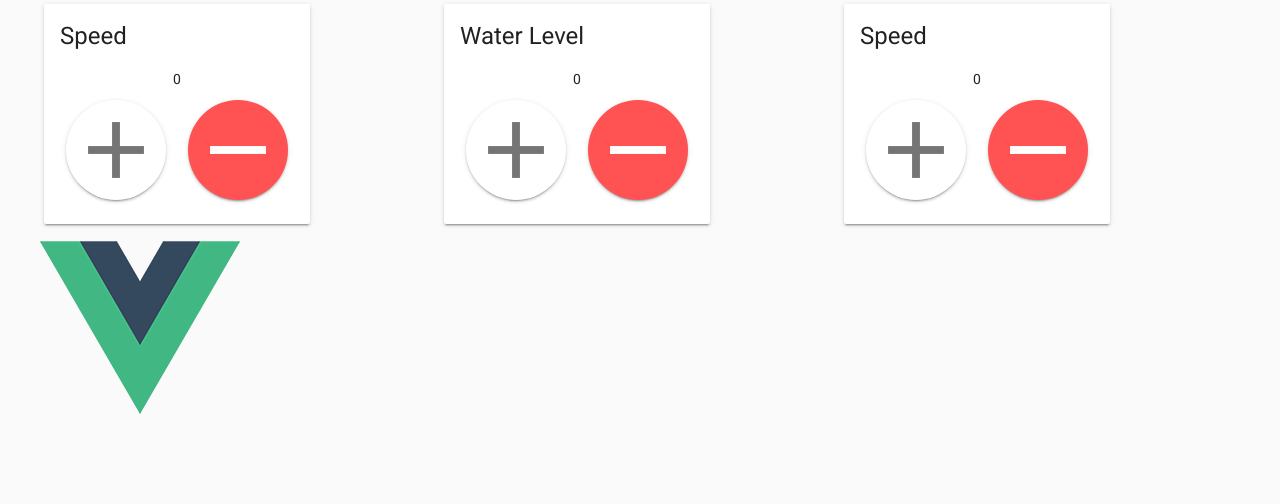
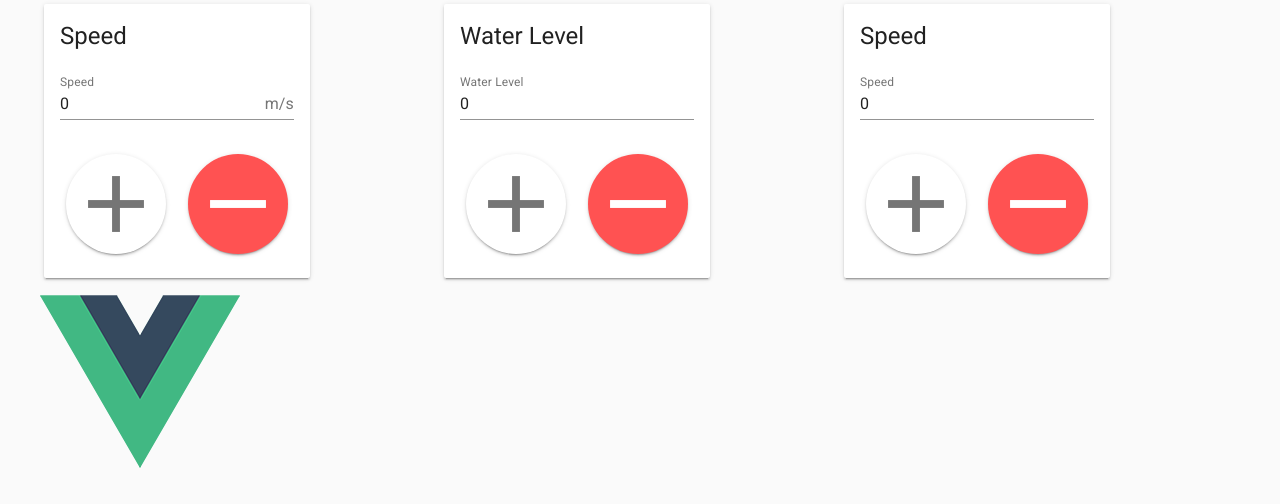
Before and after one commit to indimansfield/walking-dogs, a Vue app in the folder client/: page / in a window 1280 px wide. Shown: the top 504 px of the page. Built offline with nearby package versions, Linux system fonts and the light colour scheme; what vue-native-websocket would draw is missing.

Commit message:
added value as input form

```diff
--- a/client/src/App.vue
+++ b/client/src/App.vue
@@ -5,8 +5,10 @@
         <setter-card
           title="Speed"
           :value="speed"
+          units="m/s"
           v-on:increment="incrementSpeed"
-          v-on:decrement="decrementSpeed"/>
+          v-on:decrement="decrementSpeed"
+          v-on:change="setSpeed"/>
       </div>
       <div class="md-layout-item">
         <setter-card
@@ -47,8 +49,12 @@ export default Vue.extend({
   methods: {
     ...mapActions([
       'incrementSpeed',
-      'decrementSpeed'
-    ])
+      'decrementSpeed',
+    ]),
+    setSpeed(value: number) {
+      console.log('speed', value)
+      this.$store.dispatch('setSpeed', { speed: value })
+    }
   }
 });
 </script>
--- a/client/src/components/SetterCard.vue
+++ b/client/src/components/SetterCard.vue
@@ -4,9 +4,11 @@
       {{ title }}
     </md-card-header>
     <md-card-content class="wrapper">
-      <div class="value">
-        {{ value }}
-      </div>
+      <md-field class="value">
+        <label>{{ title }}</label>
+        <md-input v-model="textValue"></md-input>
+        <span class="md-suffix"> {{ units }} </span>
+      </md-field>
       <div class="button_increment">
         <md-button class="md-raised md-icon-button md-raised" v-on:click="increment">
           <md-icon class="md-size-4x">add</md-icon>
@@ -31,14 +33,27 @@ export default Vue.extend({
     units: String,
     value: String
   },
+  computed: {
+    textValue: {
+      get(): string {
+        return this.value
+      },
+      set(newValue: number) {
+        console.log('new', newValue)
+        this.change(newValue)
+      }
+    }
+  },
   methods: {
     increment() {
       this.$emit('increment')
     },
     decrement() {
       this.$emit('decrement')
+    },
+    change(value: number) {
+      this.$emit('change', value)
     }
-
   }
 });
 </script>
--- a/client/src/store/index.ts
+++ b/client/src/store/index.ts
@@ -5,7 +5,7 @@ Vue.use(Vuex);
 
 interface Message {
   type: string;
-  value: any;
+  value?: any;
 }
 
 export default new Vuex.Store({
@@ -54,11 +54,21 @@ export default new Vuex.Store({
       sendAction({
         type: 'DECREMENT_SPEED',
       });
+    },
+    setSpeed: ({ commit }, { speed }) => {
+      console.log('store', speed);
+      if (speed === null || speed === undefined) {
+        return;
+      }
+      sendAction({
+        type: 'SET_SPEED',
+        value: speed
+      });
     }
   }
 });
 
-function sendAction(message: { type: string, value?: string}) {
+function sendAction(message: Message) {
   Vue.prototype.$socket.send(JSON.stringify(message));
 }
 
```
Also changed, not shown: 2 other files (tests, documents, lock files or other folders).
